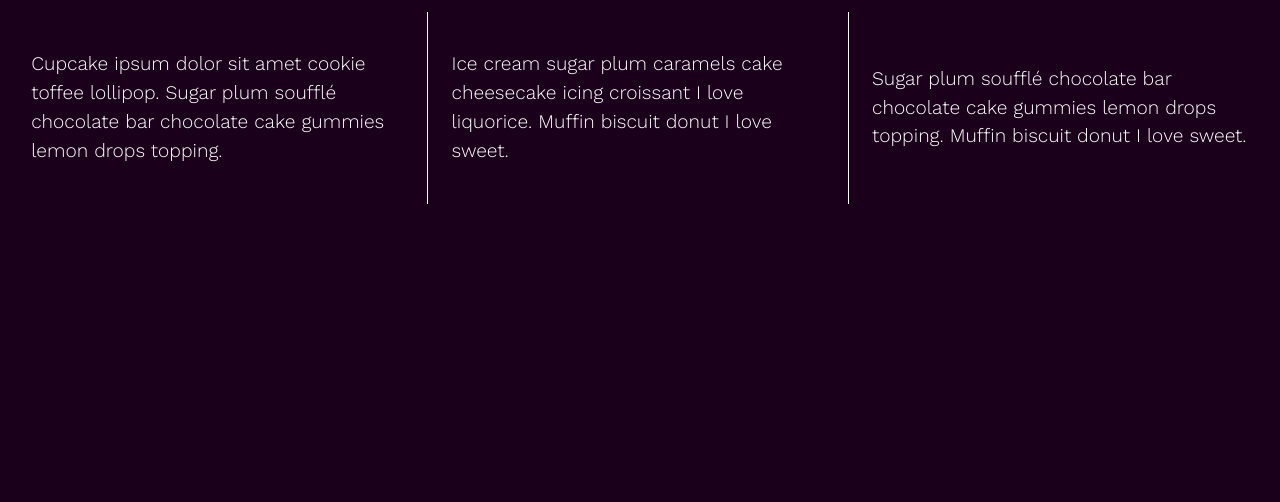
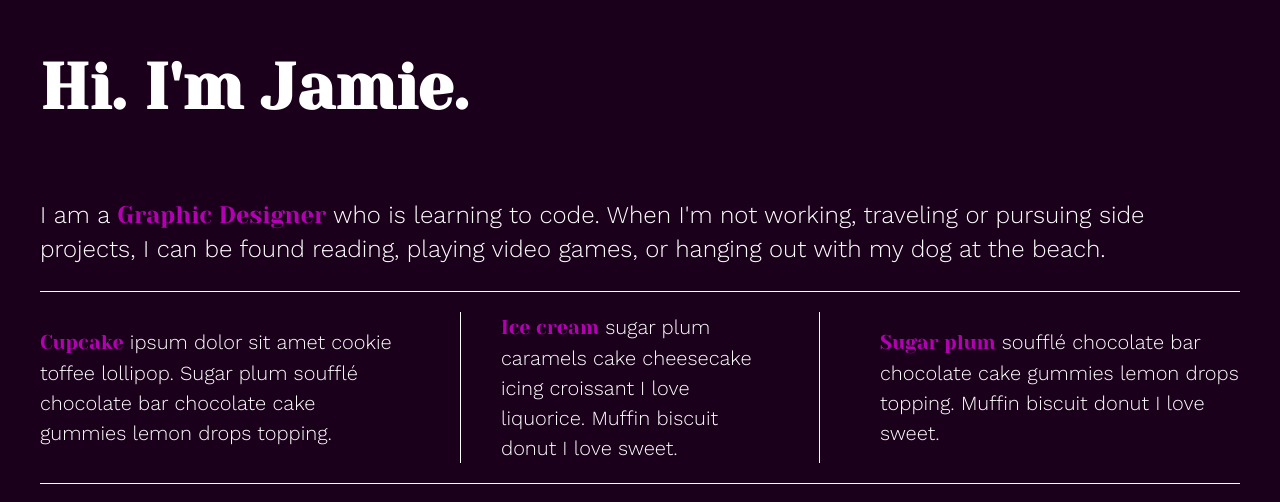
Before and after one commit to jamiechannell/07.02-206-divs-flexbox, a plain HTML site: page index.html in a window 1280 px wide. Drawn offline with nearby package versions, Linux system fonts and the light colour scheme.

Commit message:
Initial commit

```diff
--- a/css/main.css
+++ b/css/main.css
@@ -99,39 +99,66 @@ textarea {
 html {
   background-color: #1a001a;
   height: 100%;
+  width: 100%;
 }
 
 body {
   font-family: 'Work Sans', sans-serif;
-  font-size: .75em;
-  height: 100%;
-  padding: 1em;
+  padding: 0em 2em;
+  font-size: 1em;
+  color: #fff;
+  display: flex;
+  justify-content: center;
 }
 
-.wrapper {
+.flex-container {
   display: flex;
   flex-flow: row wrap;
   justify-content: space-between;
-  align-items: center;
+  max-width: 1200px;
 }
 
-.div-1, .div-2, .div-3 {
+header,
+footer {
+  width: 100%;
+  display: flex;
+  justify-content: flex-start;
+}
+
+header h1 {
+  font-family: 'Yeseva One', cursive;
+  font-size: 4em;
+}
+
+main {
+  width: 100%;
+  display: flex;
+  justify-content: center;
+  font-size: 1.5em;
+  border-bottom:  .5px solid #fff;
+}
+
+.flex-items {
   display: flex;
   justify-content: center;
   align-items: center;
-  color: #fff;
   line-height: 1.5em;
-  font-size: 1.6em;
-  background-color: #1a001a;
-  height: auto;
-  width: 30%;
-  padding: 1em;
+  font-size: 1.25em;
+  border-bottom: 1px solid #555;
 }
 
-.div-1, .div-2 {
+p span {
+  font-family: 'Yeseva One', cursive;
+  color: #b300b3;
+}
+
+.div1 .div2 {
   border-right: 1px solid #fff;
 }
 
+footer {
+  border-top: .5px solid #fff;
+}
 
 
 /* ==========================================================================
@@ -214,6 +241,25 @@ body {
    Modify as content requires.
    ========================================================================== */
 
+   @media all and (max-width: 768px) {
+       body {
+         padding: 1em;
+       }
+   }
+
+   @media (min-width: 1200px) {
+       .flex-items {
+         flex-basis: 30%;
+         border-bottom: none;
+       }
+
+       #div-2 p {
+         border-left: .5px solid #fff;
+         border-right: .5px solid #fff;
+         padding: 0 40px;
+       }
+   }
+
    @media print,
           (-webkit-min-device-pixel-ratio: 1.25),
           (min-resolution: 1.25dppx),
@@ -263,7 +309,7 @@ body {
 
     pre,
     blockquote {
-        border: 1px solid #999;
+        border: 1px solid #fff;
         page-break-inside: avoid;
     }
 
--- a/index.html
+++ b/index.html
@@ -3,7 +3,7 @@
     <head>
         <meta charset="utf-8">
         <meta http-equiv="x-ua-compatible" content="ie=edge">
-        <title>Make me into a grid!</title>
+        <title>Here's a flexbox layout!</title>
         <meta name="description" content="">
         <meta name="viewport" content="width=device-width, initial-scale=1">
 
@@ -15,23 +15,31 @@
         <script src="js/vendor/modernizr-2.8.3.min.js"></script>
         <link rel="preconnect" href="https://fonts.googleapis.com">
         <link rel="preconnect" href="https://fonts.gstatic.com" crossorigin>
-        <link href="https://fonts.googleapis.com/css2?family=Work+Sans:wght@300&display=swap" rel="stylesheet">
+        <link href="https://fonts.googleapis.com/css2?family=Work+Sans:wght@300&family=Yeseva+One&display=swap" rel="stylesheet">
     </head>
     <body>
         <!--[if lt IE 8]>
             <p class="browserupgrade">You are using an <strong>outdated</strong> browser. Please <a href="http://browsehappy.com/">upgrade your browser</a> to improve your experience.</p>
         <![endif]-->
 
-        <section class="wrapper">
-            <div class="div-1">
-                <p>Cupcake ipsum dolor sit amet cookie toffee lollipop. Sugar plum soufflé chocolate bar chocolate cake gummies lemon drops topping. </p>
+        <section class="flex-container">
+            <header>
+              <h1>Hi. I'm Jamie.</h1>
+            </header>
+            <main>
+                <p>I am a <span>Graphic Designer</span> who is learning to code. When I'm not working, traveling or pursuing side projects, I can be found reading, playing video games, or hanging out with my dog at the beach.</p>
+            </main>
+            <div id="div-1" class="flex-items">
+                <p><span>Cupcake</span> ipsum dolor sit amet cookie toffee lollipop. Sugar plum soufflé chocolate bar chocolate cake gummies lemon drops topping. </p>
             </div>
-            <div class="div-2">
-                <p>Ice cream sugar plum caramels cake cheesecake icing croissant I love liquorice. Muffin biscuit donut I love sweet.</p>
-              </div>
-            <div class="div-3">
-                <p>Sugar plum soufflé chocolate bar chocolate cake gummies lemon drops topping. Muffin biscuit donut I love sweet.</p>
+            <div id="div-2" class="flex-items">
+                <p><span>Ice cream</span> sugar plum caramels cake cheesecake icing croissant I love liquorice. Muffin biscuit donut I love sweet.</p>
             </div>
+            <div id="div-3" class="flex-items">
+                <p><span>Sugar plum</span> soufflé chocolate bar chocolate cake gummies lemon drops topping. Muffin biscuit donut I love sweet.</p>
+            </div>
+            <footer>
+            </footer>
         </section>
 
         <script src="https://ajax.googleapis.com/ajax/libs/jquery/1.11.3/jquery.min.js"></script>
```
Lines whose indentation alone changed are shown as unchanged.
